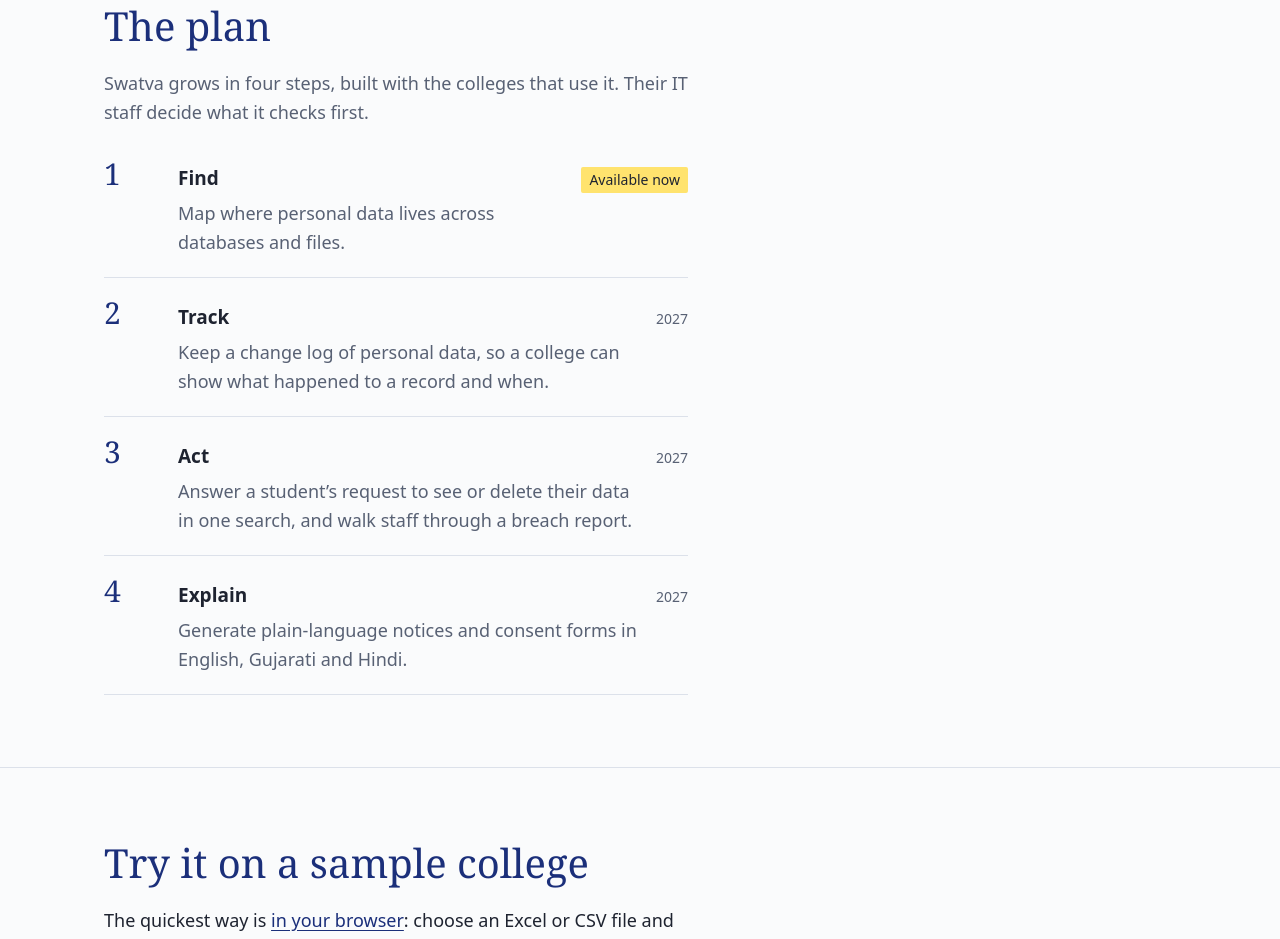
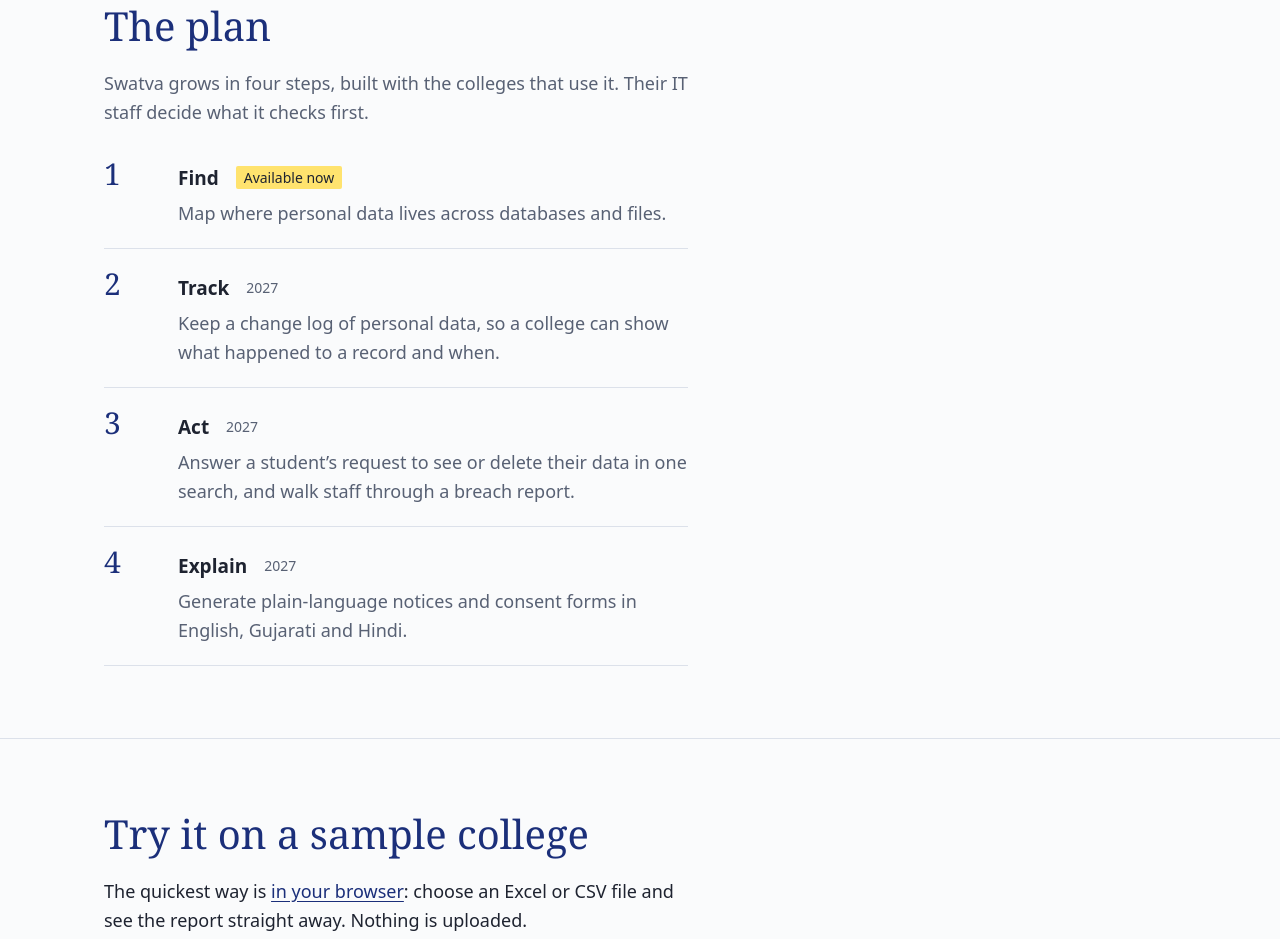
Before and after one commit to nirmalpatel008/swatva, a plain HTML site: page docs/index.html in a window 1280 px wide. Shown: the part 2631-3570 px from the top of the page. Drawn offline with Linux system fonts and the light colour scheme; a web font is replaced by a local one.

```diff
--- a/docs/index.html
+++ b/docs/index.html
@@ -117,10 +117,10 @@ h3 { font-size: 19px; font-weight: 600; margin: 0 0 6px; }
 .ledger dd { margin: 0; color: var(--muted); }
 
 .plan { list-style: none; padding: 0; margin: 12px 0 0; counter-reset: step; }
-.plan li { display: grid; grid-template-columns: 56px minmax(0, 1fr) auto; gap: 18px; align-items: baseline; padding: 20px 0; border-bottom: 1px solid var(--rule); counter-increment: step; }
+.plan li { display: grid; grid-template-columns: 56px minmax(0, 1fr); gap: 18px; align-items: baseline; padding: 20px 0; border-bottom: 1px solid var(--rule); counter-increment: step; }
 .plan li::before { content: counter(step); font-family: var(--display); font-size: 30px; color: var(--ink); line-height: 1; }
 .plan p { margin: 0; color: var(--muted); }
-.state { font-size: 14px; color: var(--muted); white-space: nowrap; }
+.state { font: 400 14px/1 var(--body); color: var(--muted); white-space: nowrap; margin-left: 12px; vertical-align: 2px; }
 .state.live { color: var(--mark-text); background: var(--mark); padding: 2px 8px; border-radius: 2px; }
 
 pre { background: var(--code-bg); border-radius: 8px; padding: 20px 22px; overflow-x: auto; font: 14.5px/1.7 var(--mono); margin: 20px 0 0; }
@@ -135,7 +135,7 @@ code { font-family: var(--mono); font-size: .88em; }
 .faq details[open] summary::after { content: "\2212"; }
 .faq summary:hover { color: var(--ink); }
 .faq summary:focus-visible { outline: 3px solid var(--ink); outline-offset: 3px; border-radius: 3px; }
-.faq .a { padding: 0 40px 20px 0; color: var(--muted); }
+.faq .a { padding: 0 0 20px 0; color: var(--muted); }
 .faq .a p { margin: 0 0 12px; }
 .faq .a p:last-child { margin: 0; }
 
@@ -156,7 +156,6 @@ footer .word { font-family: var(--display); font-size: 18px; color: var(--ink);
   .wrap { padding: 0 16px; }
   .top { flex-direction: column; gap: 8px; }
   .plan li { grid-template-columns: 40px minmax(0, 1fr); }
-  .plan .state { grid-column: 2; }
   .register::before { left: 32px; }
   .reg-head, .reg-foot, .reg tr > :first-child { padding-left: 44px; }
   section.band { padding: 56px 0; }
@@ -248,10 +247,10 @@ footer .word { font-family: var(--display); font-size: 18px; color: var(--ink);
     <h2>The plan</h2>
     <p class="prose" style="color:var(--muted);margin:0">Swatva grows in four steps, built with the colleges that use it. Their IT staff decide what it checks first.</p>
     <ol class="plan">
-      <li><div><h3>Find</h3><p>Map where personal data lives across databases and files.</p></div><span class="state live">Available now</span></li>
-      <li><div><h3>Track</h3><p>Keep a change log of personal data, so a college can show what happened to a record and when.</p></div><span class="state">2027</span></li>
-      <li><div><h3>Act</h3><p>Answer a student’s request to see or delete their data in one search, and walk staff through a breach report.</p></div><span class="state">2027</span></li>
-      <li><div><h3>Explain</h3><p>Generate plain-language notices and consent forms in English, Gujarati and Hindi.</p></div><span class="state">2027</span></li>
+      <li><div><h3>Find <span class="state live">Available now</span></h3><p>Map where personal data lives across databases and files.</p></div></li>
+      <li><div><h3>Track <span class="state">2027</span></h3><p>Keep a change log of personal data, so a college can show what happened to a record and when.</p></div></li>
+      <li><div><h3>Act <span class="state">2027</span></h3><p>Answer a student’s request to see or delete their data in one search, and walk staff through a breach report.</p></div></li>
+      <li><div><h3>Explain <span class="state">2027</span></h3><p>Generate plain-language notices and consent forms in English, Gujarati and Hindi.</p></div></li>
     </ol>
   </div>
 </section>
```
